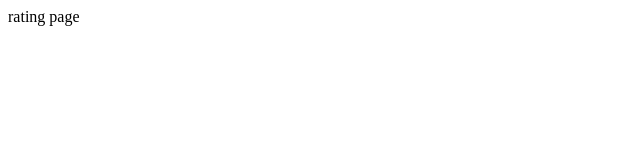
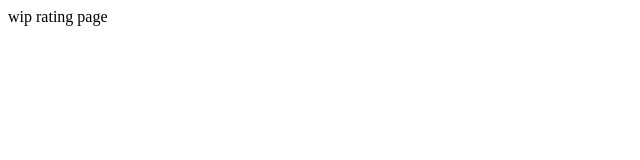
Before and after one commit to ChetreNelson/LegendUpgrade, a React (Vite) app: page / in a window 1280 px wide. Shown: the top 160 px of the page, without its empty margins (0-640 px from the left). Built offline with nearby package versions, Linux system fonts and the light colour scheme; the HTML template or start-up script is replaced by a standard one.

Commit message:
feat:checking staging configuration

```diff
--- a/src/views/MLRating/MLRating.tsx
+++ b/src/views/MLRating/MLRating.tsx
@@ -1,11 +1,7 @@
-import React from 'react'
+import React from "react";
 
 const MLRating = () => {
-  return (
-    <div>
-      rating page
-    </div>
-  )
-}
+  return <div>wip rating page</div>;
+};
 
-export default MLRating
+export default MLRating;
```
